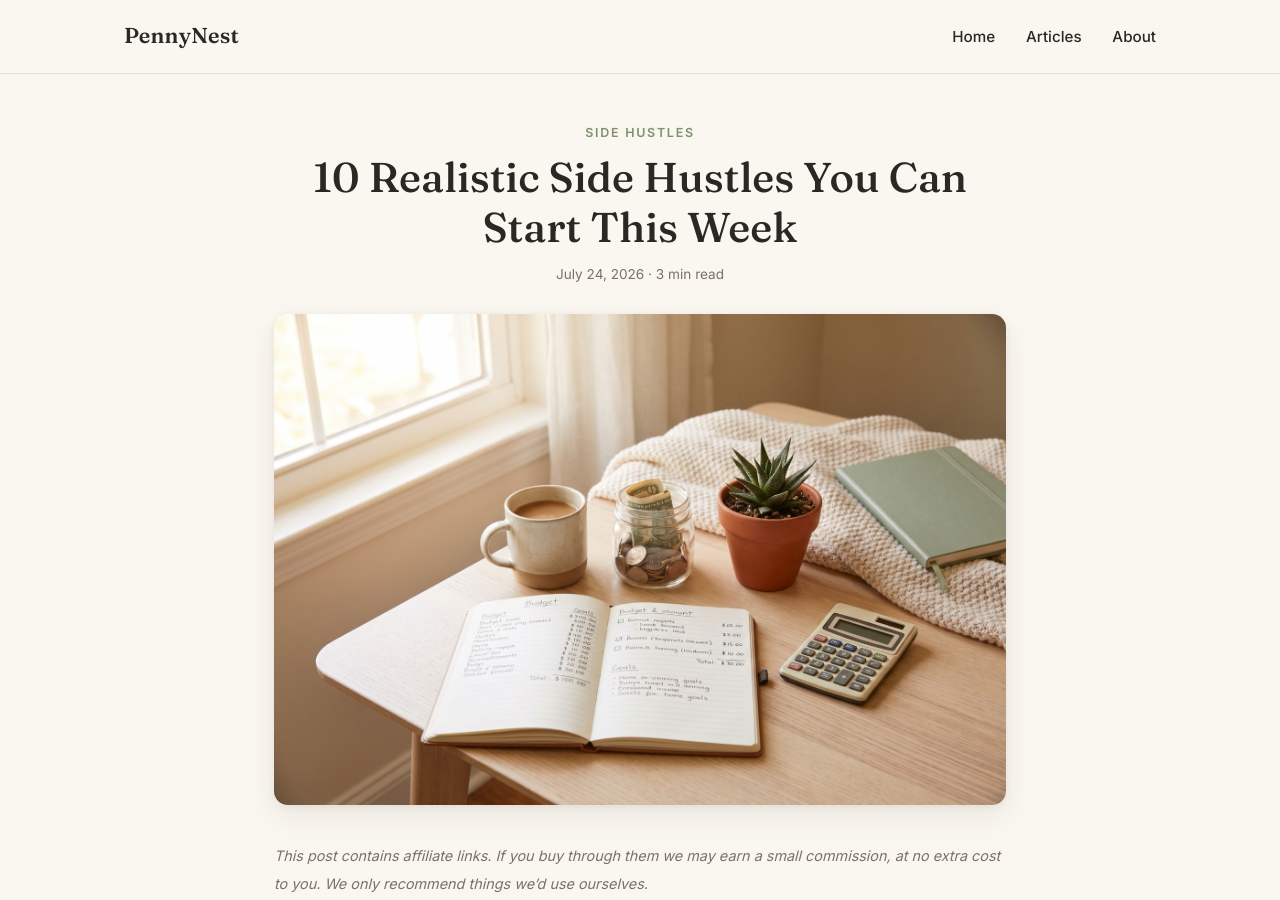
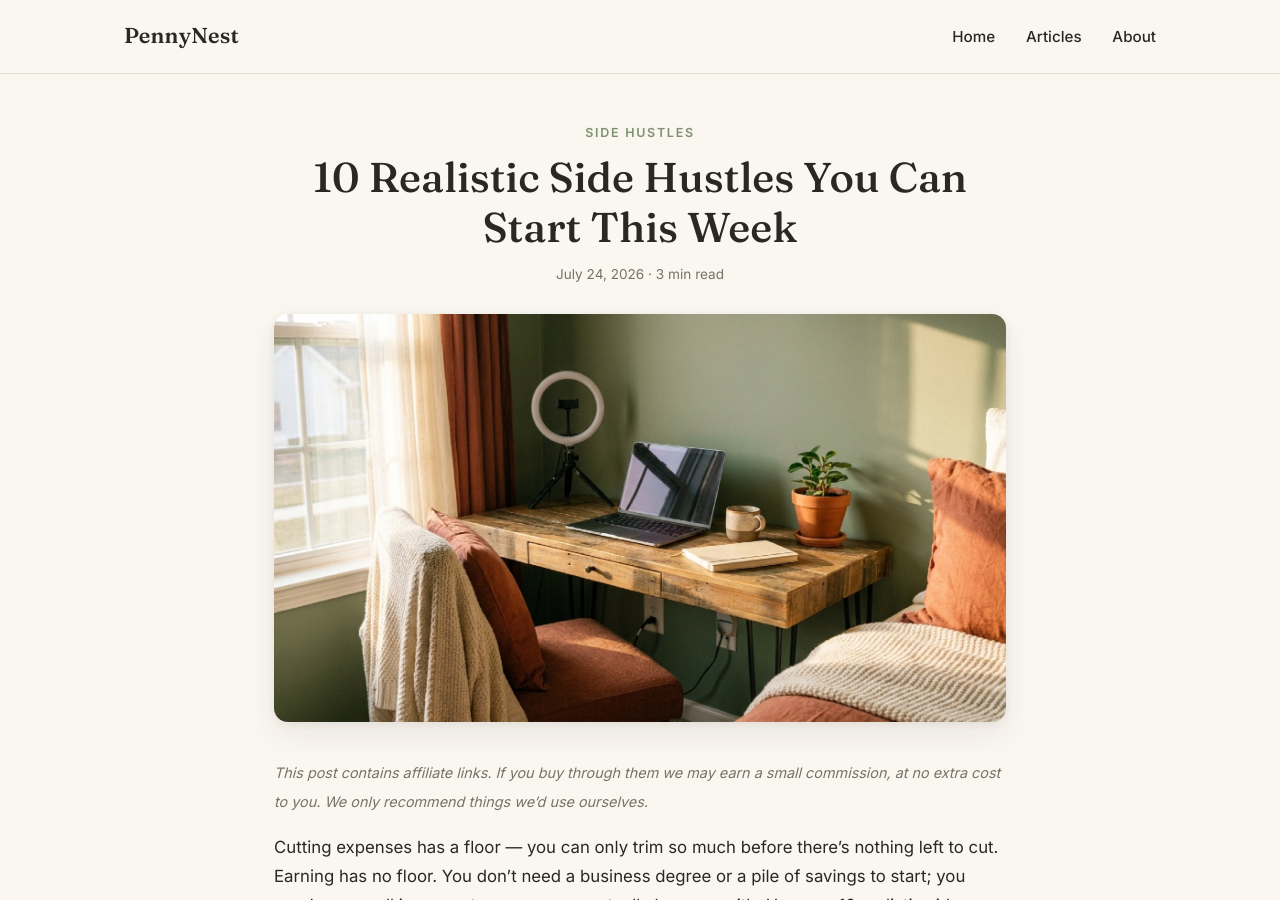
Before and after one commit to cozylifepicks/pennynest, a Jekyll site: the page built from _posts/2026-07-24-side-hustles-you-can-start-this-week.md, in a window 1280 px wide and 900 px high. Built offline with Jekyll 4.4.1, drawn with Linux system fonts in a browser that asks for light colours.

Commit message:
Swap in real side-hustle hero image

```diff
--- a/_posts/2026-07-24-side-hustles-you-can-start-this-week.md
+++ b/_posts/2026-07-24-side-hustles-you-can-start-this-week.md
@@ -2,7 +2,7 @@
 layout: post
 title: "10 Realistic Side Hustles You Can Start This Week"
 description: "No special skills or startup cash needed. 10 realistic side hustles you can actually start this week to bring in extra income."
-image: /images/budget-hero.jpg
+image: /images/sidehustle-hero.jpg
 category: Side Hustles
 ---
 
```
Also changed, not shown: images/sidehustle-hero.jpg (added).
